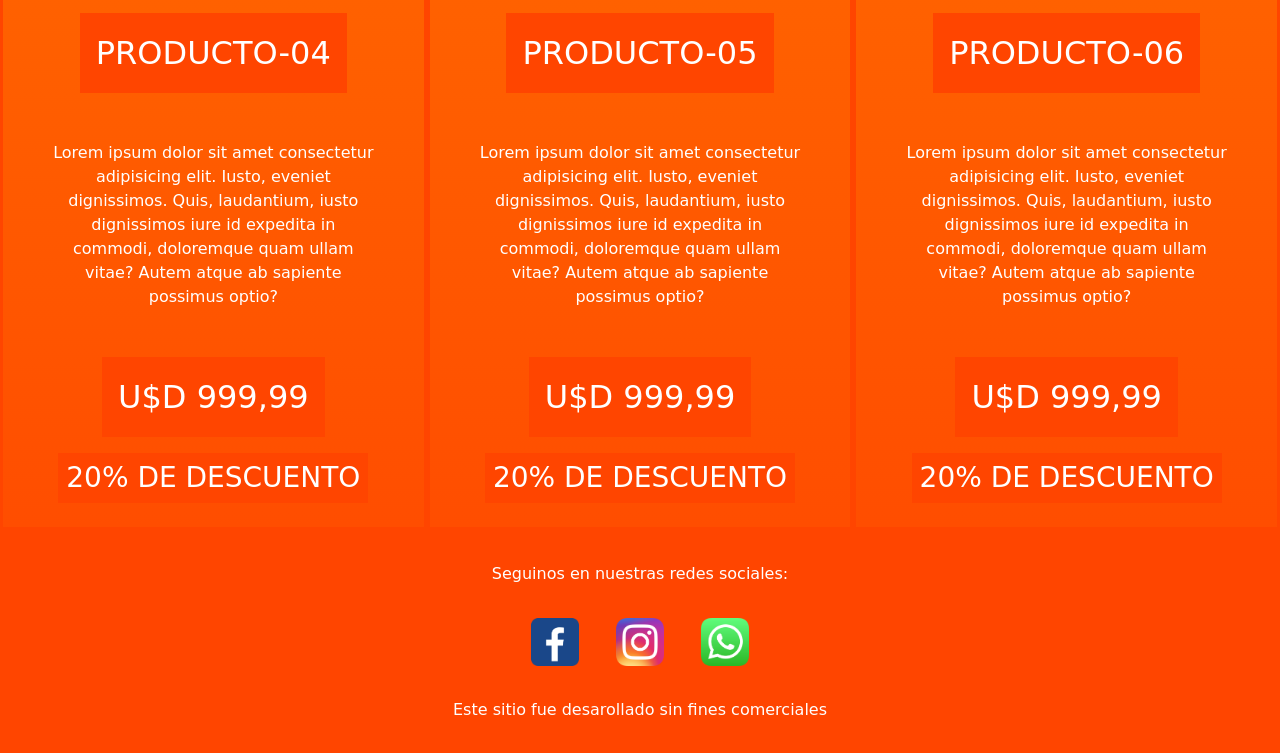
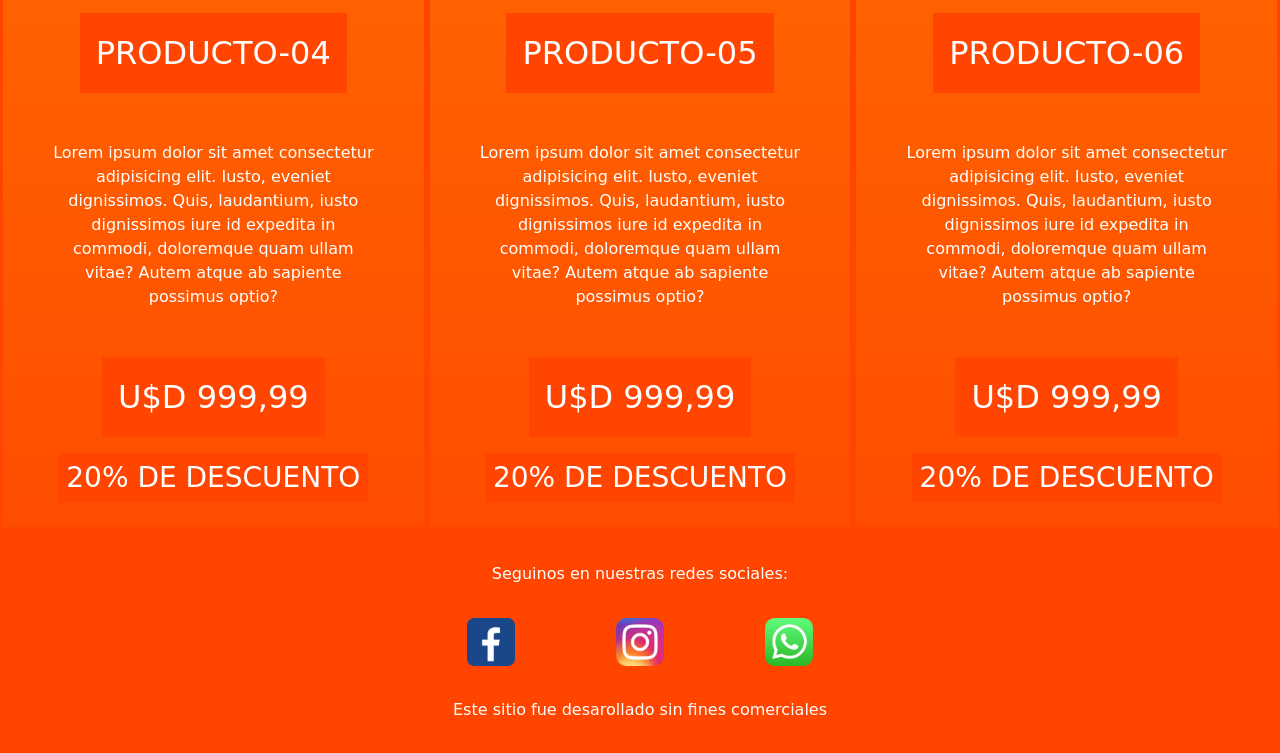
Before and after one commit to gfederamirez/PF-Ramirez-Farfan, a website: page pages/tienda.html in a window 1280 px wide. Shown: the part 1839-2592 px from the top of the page. Drawn offline with nearby package versions, Linux system fonts and the light colour scheme; a web font is replaced by a local one.

Commit message:
Commit final

```diff
--- a/pages/tienda.html
+++ b/pages/tienda.html
@@ -119,9 +119,10 @@
 <footer>
     <!-- Redes sociales -->
     <p>Seguinos en nuestras redes sociales:</p>
-    <img src="../img/logo-facebook.png" alt="logo-facebook" class="imagen-footer">
-    <img src="../img/logo-instagram.png" alt="logo-instagram" class="imagen-footer">
-    <img src="../img/logo-whatsapp.png" alt="logo-whatsapp" class="imagen-footer">
+
+    <a href="https://www.facebook.com/pizzaonlineargentina"><img src="../img/logo-facebook.png" alt="logo-facebook" class="imagen-footer-facebook"></a>
+    <a href="https://www.instagram.com/pizzaonlineargentina/"><img src="../img/logo-instagram.png" alt="logo-instagram" class="imagen-footer-instagram"></a>
+    <a href="https://wa.me/+5493874028663/"><img src="../img/logo-whatsapp.png" alt="logo-whatsapp" class="imagen-footer-whatsapp"></a>
 
     <!-- Créditos de desarrollador -->
     <p>Este sitio fue desarollado sin fines comerciales</p>
--- a/scss/_footer.scss
+++ b/scss/_footer.scss
@@ -6,7 +6,24 @@ footer {
     padding: 1rem; }
 
   /* General - Imágen de Footer */
-  .imagen-footer {
+  .imagen-footer-facebook {
     @include sizes(3rem, 3rem);
     display: inline-block;
+    transition: 0.5s;
     margin: 1rem; }
+
+  .imagen-footer-instagram {
+    @include sizes(3rem, 3rem);
+    display: inline-block;
+    transition: 0.5s;
+    margin: 1rem; }
+
+  .imagen-footer-whatsapp {
+    @include sizes(3rem, 3rem);
+    display: inline-block;
+    transition: 0.5s;
+    margin: 1rem; }
+
+  img:hover {
+    transform: scale(1.2);
+  }
--- a/scss/_globales.scss
+++ b/scss/_globales.scss
@@ -28,6 +28,10 @@
     background-image: linear-gradient($background-color-2, $background-color-1, $background-color-2); }
 
   .menu-item {
+    padding: 1rem; }
+
+  .menu-escritorio a{
+    color: $color-2;
     padding: 1rem; }
 
   /* General - Extends */
```
Also changed, not shown: index.html (+8 -7 lines), pages/contacto.html (+4 -3 lines), pages/nosotros.html (+6 -5 lines), pages/ubicacion.html (+4 -3 lines), css/styles.css.
